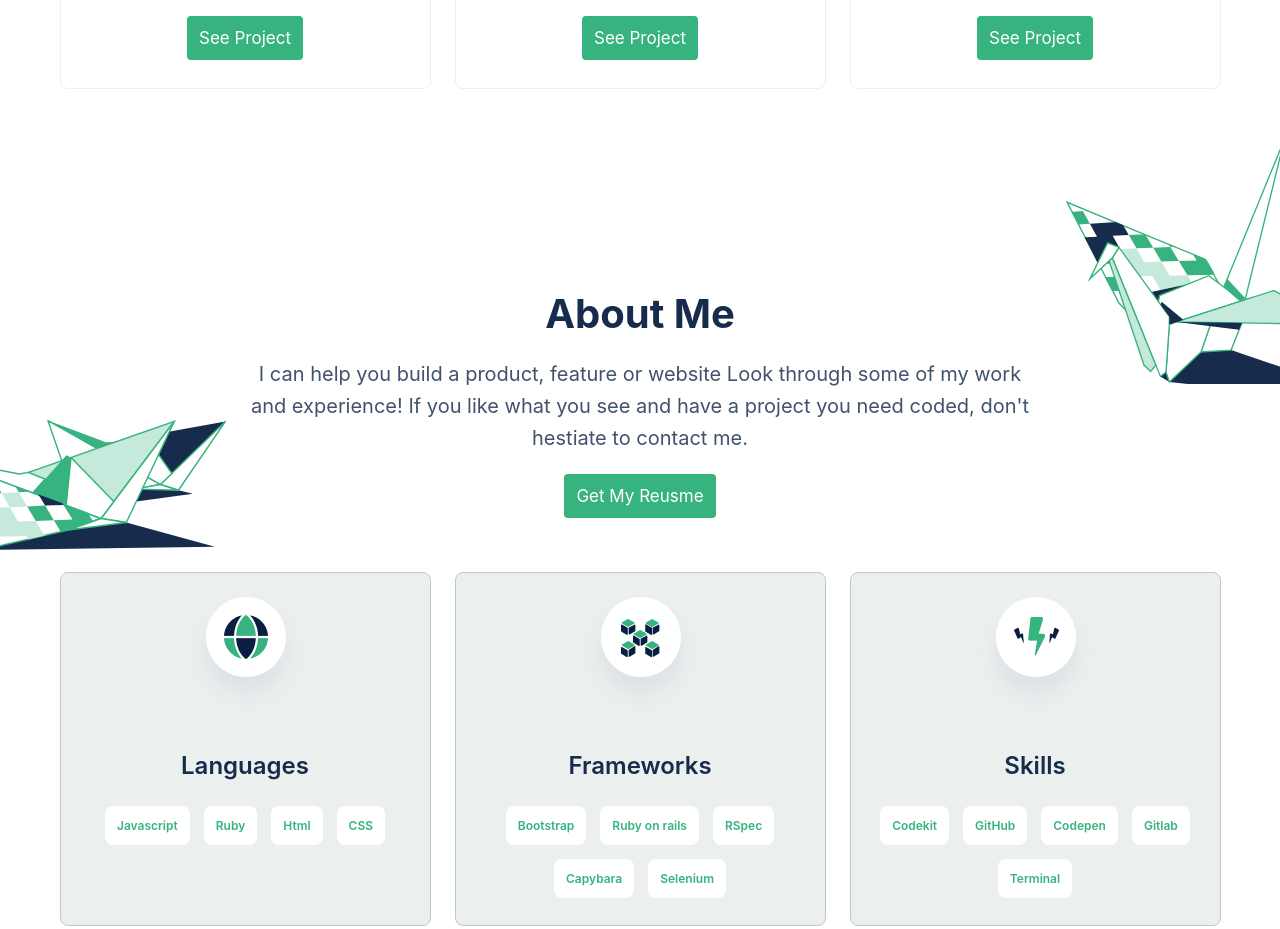
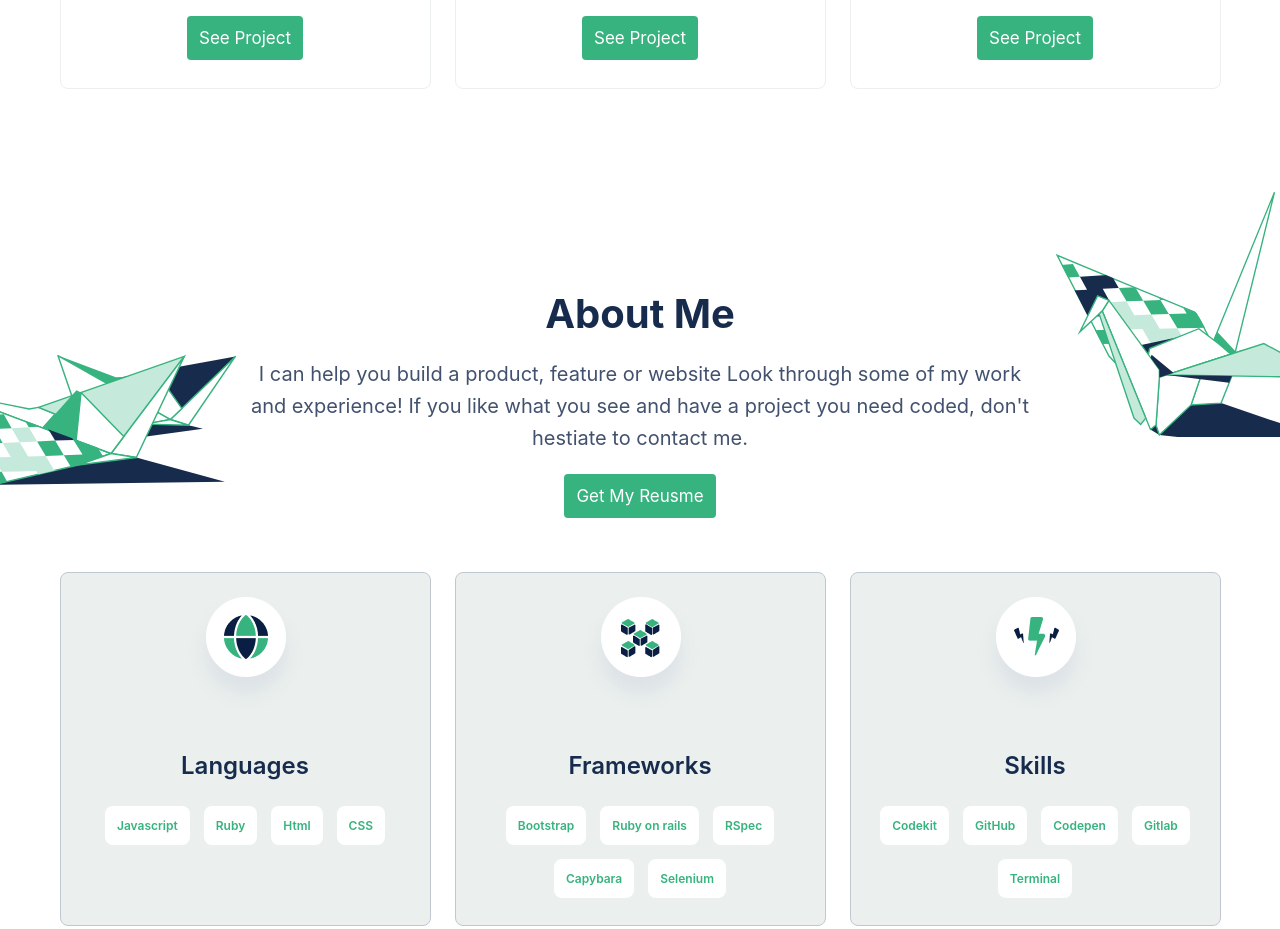
Before and after one commit to KareemWilson/MyPortfolio, a plain HTML site: page index.html in a window 1280 px wide. Shown: the part 1860-2789 px from the top of the page. Drawn offline with Linux system fonts and the light colour scheme; a web font is replaced by a local one.

Commit message:
adjust bg code on desktop view

```diff
--- a/index.html
+++ b/index.html
@@ -130,8 +130,8 @@
         </div>
       </section>
       <div class="aboutbg">
-        <img src="./utils/icons/aboutme1desktop.svg" alt="" class="aboutbg1">
-        <img src="./utils/icons/aboutmemobile1.svg" alt="" class="aboutbg1mobile">
+        <!-- <img src="./utils/icons/aboutme1desktop.svg" alt="" class="aboutbg1">
+        <img src="./utils/icons/aboutmemobile1.svg" alt="" class="aboutbg1mobile"> -->
         <section id="About" class="aboutme-section">
           <div class="section-container">
             <div class="aboutHeader">
@@ -139,8 +139,8 @@
               <p class="bioAboutme"> I can help you build a product, feature or website Look through some of my work and experience! If you like what you see and have a project you need coded,
                 don't hestiate to contact me.</p>
               <button class="resumeBtn">Get My Reusme</button>
-              <img src="./utils/icons/aboutme2desktop.svg" alt="" class="aboutbg2">
-              <img src="./utils/icons/aboutme2mobile.svg" alt="" class="aboutbg2mobile">
+              <!-- <img src="./utils/icons/aboutme2desktop.svg" alt="" class="aboutbg2">
+              <img src="./utils/icons/aboutme2mobile.svg" alt="" class="aboutbg2mobile"> -->
 
             </div>
             <div class="technologyCard">
--- a/styles.css
+++ b/styles.css
@@ -245,6 +245,13 @@ a {
 
 /* About ME Section */
 
+.aboutme-section {
+  background-image: url(./utils/icons/aboutme1desktop.svg), url(./utils/icons/aboutme2desktop.svg);
+  background-repeat: no-repeat no-repeat;
+  background-position: right bottom, left top;
+  background-position-y: 53px , 215px;
+}
+
 .aboutHeader {
   grid-column: 1/4;
   margin-top: 150px;
```
